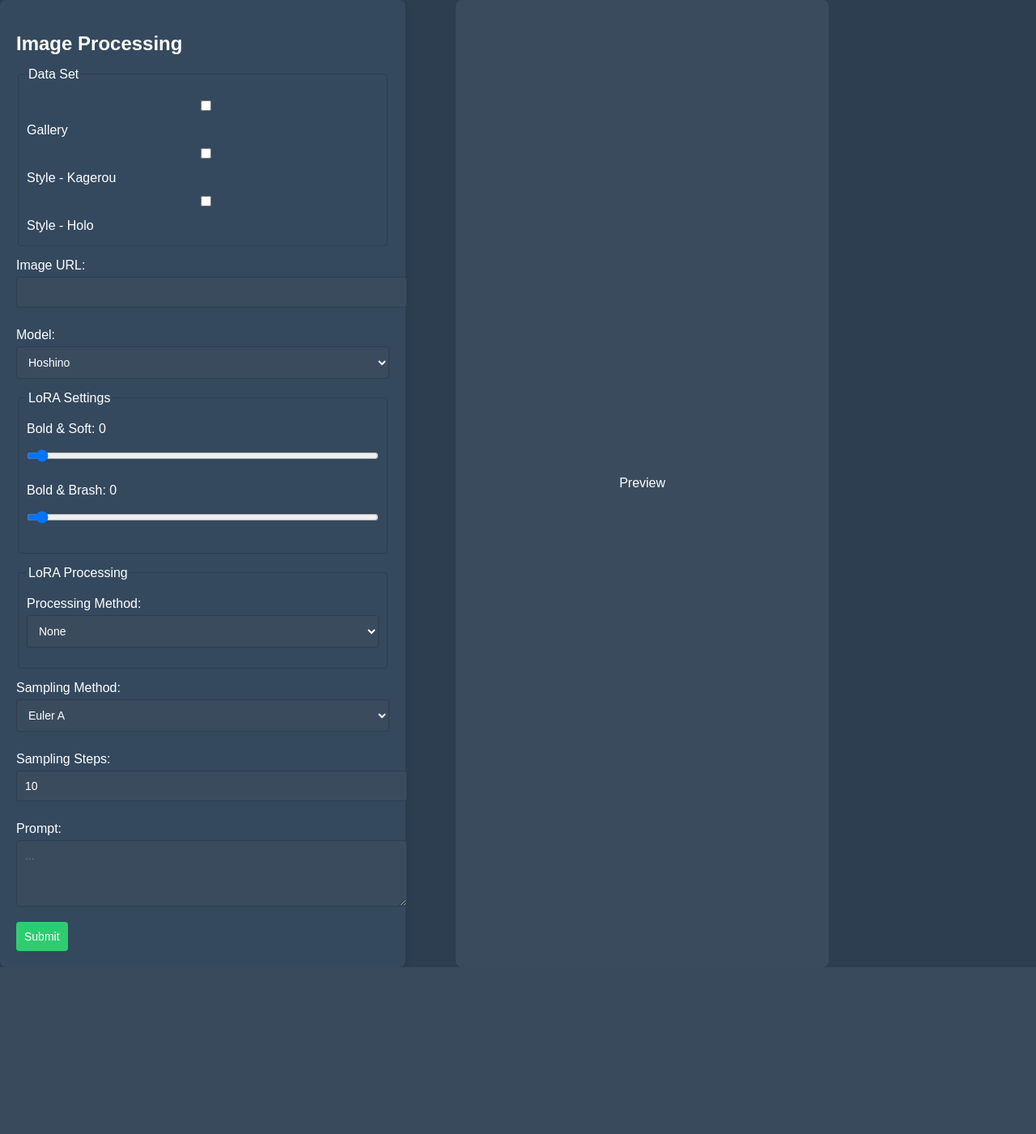
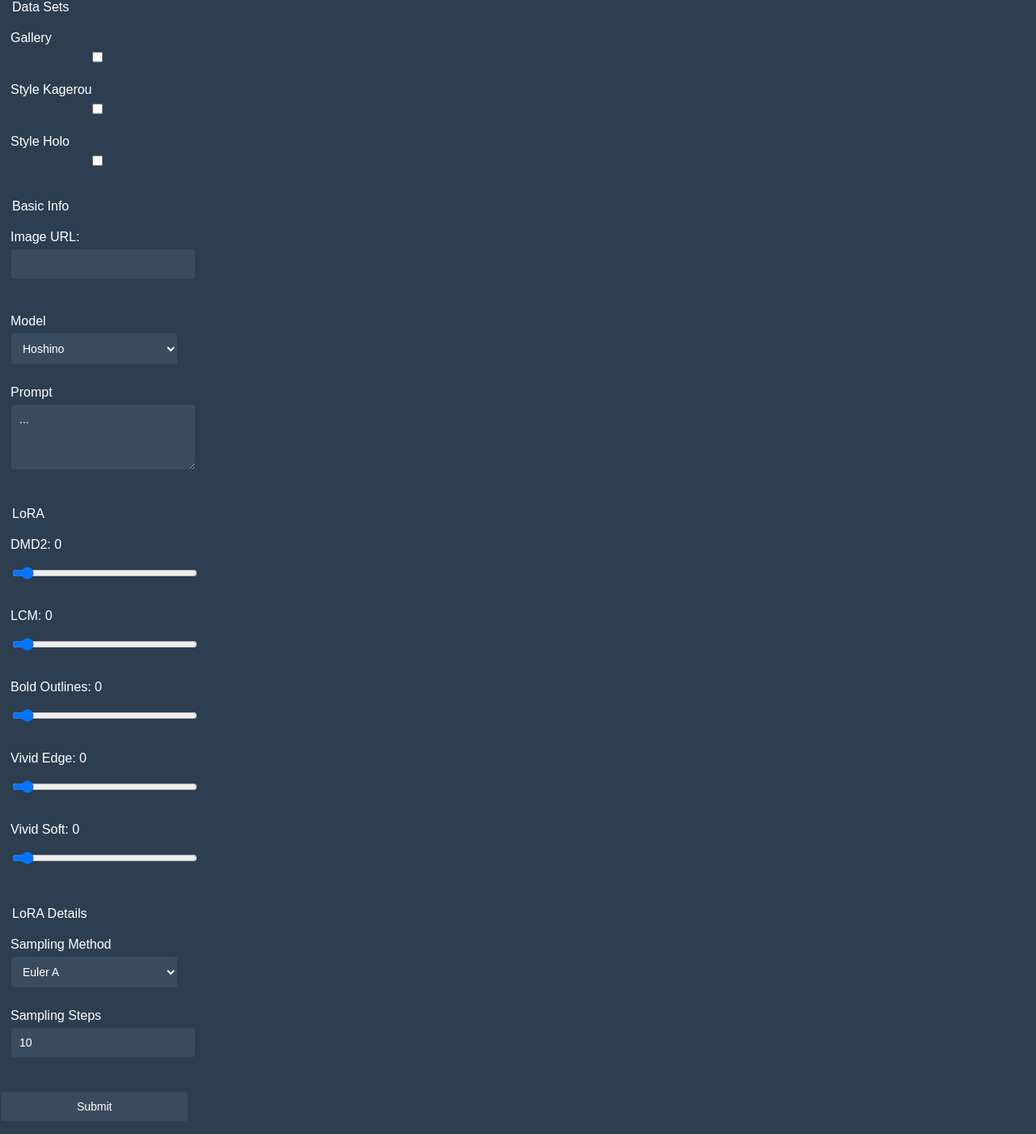
Before and after one commit to ShinyMyst/atherium-image-sorter, a Flask app: page /submit in a window 1280 px wide. Shown: the whole page at 81% size. Before the commit the page ends 1195 px from the top, so only its background shows below. Run offline with Flask 3, Linux system fonts and the light colour scheme.

Commit message:
Replaced submit.html with Python form.  Added macro

```diff
--- a/app.py
+++ b/app.py
@@ -1,6 +1,8 @@
+import json
 from flask import Flask, render_template, jsonify, request
-import json
+from form_gallery import GalleryForm
 
+# TODO Rename gallery form to like submit form
 
 json_dict = {
     'Gallery': "data/images.json",
@@ -8,7 +10,7 @@ json_dict = {
 }
 
 app = Flask(__name__)
-
+app.config['SECRET_KEY'] = 'secret-key'
 
 @app.route('/')
 def index():
@@ -31,7 +33,7 @@ def get_images():
 
 @app.route('/submit')
 def get_submit():
-    return render_template('submit.html')
+    return render_template('submit.html', form=GalleryForm())
 
 
 @app.route('/new', methods=['POST'])
--- /dev/null
+++ b/templates/_macros.html
@@ -0,0 +1,6 @@
+{% macro slider_field(field) %}
+    <label for="{{ field.id }}">{{ field.label.text }}: <span id="{{ field.id }}-val">{{ field.data or 0 }}</span></label>
+    <input type="range" class="slider-input" id="{{ field.id }}" name="{{ field.name }}"
+           min="0" max="1.5" step="0.1" value="{{ field.data or 0 }}" data-target="{{ field.id }}-val">
+    <br>
+{% endmacro %}
--- a/templates/submit.html
+++ b/templates/submit.html
@@ -7,171 +7,73 @@
     <link rel="stylesheet" href="/static/css/style.css">
 </head>
 <body>
-    <div class="form-wrapper">
-        <div class="form-container">
-            <h2>Image Processing</h2>
-            <form id="data-form" action="/new" method="POST" onsubmit="return prepareForm()">
-                <!-- Style Options -->
+    <form method="POST">
+        {{ form.hidden_tag() }}
+
         <fieldset>
-                    <legend>Data Set</legend>
-                    <label>
-                        <input type="checkbox" name="Data Set" value="Gallery"> Gallery
-                    </label>
-
-                    <label>
-                        <input type="checkbox" name="Data Set" value="Style - Kagerou"> Style - Kagerou
-                    </label>
-                    <label>
-                        <input type="checkbox" name="Data Set" value="Style - Holo"> Style - Holo
-                    </label>
-                </fieldset>
-                <!-- Image URL -->
-                <label for="image-url">Image URL:</label>
-                <input type="url" id="image-url" name="url" required>
-
-                <!-- Model Selection -->
-                <label for="model-select">Model:</label>
-                <select id="model-select" name="model">
-                    <option value="Hoshino">Hoshino</option>
-                    <option value="Hoseki">Hoseki</option>
-                </select>
-
-                <!-- LoRA Settings -->
-                <fieldset>
-                    <legend>LoRA Settings</legend>
-
-                    <div class="slider-group">
-                        <label for="bold-soft">Bold & Soft: <span id="bold-soft-value">0</span></label>
-                        <div class="slider-container">
-                            <input type="range" id="bold-soft" min="0" max="1.5" step="0.1" value="0">
-                        </div>
-                    </div>
-
-                    <div class="slider-group">
-                        <label for="bold-brash">Bold & Brash: <span id="bold-brash-value">0</span></label>
-                        <div class="slider-container">
-                            <input type="range" id="bold-brash" min="0" max="1.5" step="0.1" value="0">
-                        </div>
-                    </div>
+            <legend>Data Sets</legend>
+            {{ form.gallery.label }} {{ form.gallery() }}<br>
+            {{ form.style_kagerou.label }} {{ form.style_kagerou() }}<br>
+            {{ form.style_holo.label }} {{ form.style_holo() }}<br>
         </fieldset>
 
-                <!-- LoRA Processing -->
         <fieldset>
-                    <legend>LoRA Processing</legend>
+            <legend>Basic Info</legend>
+            <label for="image-url">Image URL:</label>
+            <input type="url" id="image-url" name="url" oninput="updatePreview(this.value)">
+            <img id="preview" src="">
 
-                    <label for="processing-select">Processing Method:</label>
-                    <select id="processing-select">
-                        <option value="None">None</option>
-                        <option value="DMD2">DMD2</option>
-                        <option value="LCM">LCM</option>
-                    </select>
-
-                    <div id="processing-slider-group" class="hidden">
-                        <label for="processing-strength">Strength: <span id="processing-strength-value">0</span></label>
-                        <div class="slider-container">
-                            <input type="range" id="processing-strength" min="0" max="1.5" step="0.1" value="0">
-                        </div>
-                    </div>
+            {{ form.model.label }} {{ form.model() }}<br>
+            {{ form.prompt.label }} {{ form.prompt() }}<br>
         </fieldset>
 
-                <!-- Sampling Settings -->
-                <label for="sampling-method">Sampling Method:</label>
-                <select id="sampling-method" name="Sampling Method">
-                    <option value="Euler A">Euler A</option>
-                    <option value="Euler">Euler</option>
-                    <option value="DDIM">DDIM</option>
-                    <option value="LMS">LMS</option>
-                </select>
 
-                <label for="sampling-steps">Sampling Steps:</label>
-                <input type="number" id="sampling-steps" name="Sampling Steps" min="1" max="100" value="10">
-
-                <label for="prompt">Prompt:</label>
-                <textarea id="prompt" name="prompt" rows="2" placeholder="..."></textarea>
-
-                <button type="submit">Submit</button>
-            </form>
-        </div>
-
-        <!-- Image Preview -->
-        <div class="image-preview-container">
-            <img id="image-preview" src="" alt="Preview">
-            <p id="preview-text">Preview</p>
-        </div>
-    </div>
 
     <script>
-        // Slider value displays
-        document.getElementById('bold-soft').addEventListener('input', function() {
-            document.getElementById('bold-soft-value').textContent = this.value;
+    document.addEventListener('DOMContentLoaded', function() {
+        document.querySelectorAll('.slider-input').forEach(slider => {
+            const targetId = slider.getAttribute('data-target');
+            const target = document.getElementById(targetId);
+
+            slider.addEventListener('input', function() {
+                target.textContent = this.value;
             });
-        document.getElementById('bold-brash').addEventListener('input', function() {
-            document.getElementById('bold-brash-value').textContent = this.value;
         });
-        document.getElementById('processing-strength').addEventListener('input', function() {
-            document.getElementById('processing-strength-value').textContent = this.value;
     });
+    </script>
 
-        // Show/hide processing slider
-        document.getElementById('processing-select').addEventListener('change', function() {
-            const sliderGroup = document.getElementById('processing-slider-group');
-            sliderGroup.classList.toggle('hidden', this.value === 'None');
-        });
+    <fieldset>
+        {# Jinja Macro #}
+        {% from "_macros.html" import slider_field %}
+        <legend>LoRA</legend>
+        {{ slider_field(form.dmd2) }}
+        {{ slider_field(form.lcm) }}
+        {{ slider_field(form.bold_outlines) }}
+        {{ slider_field(form.vivid_edge) }}
+        {{ slider_field(form.vivid_soft) }}
+    </fieldset>
 
-        // Image preview
-        document.getElementById('image-url').addEventListener('input', function() {
-            const url = this.value.trim();
-            const previewImg = document.getElementById('image-preview');
-            const previewText = document.getElementById('preview-text');
+        <fieldset>
+            <legend>LoRA Details</legend>
+            {{ form.sampling_method.label }} {{ form.sampling_method() }}<br>
+            {{ form.sampling_steps.label }} {{ form.sampling_steps() }}<br>
+        </fieldset>
 
+        {{ form.submit() }}
+    </form>
+
+    <script>
+        function updatePreview(url) {
+            const img = document.getElementById("preview");
             if (url) {
-                previewImg.src = url;
-                previewImg.style.display = 'block';
-                previewText.style.display = 'none';
+                img.src = url;
+                img.style.display = 'block';
             } else {
-                previewImg.style.display = 'none';
-                previewText.style.display = 'block';
+                img.style.display = 'none';
+                img.src = '';
             }
-        });
-
-        function prepareForm() {
-            const form = document.getElementById('data-form');
-            const processingSelect = document.getElementById('processing-select');
-            const processingStrength = document.getElementById('processing-strength').value;
-            const promptValue = document.getElementById('prompt').value;
-
-            // Create hidden inputs for LoRA values
-            const boldSoftInput = document.createElement('input');
-            boldSoftInput.type = 'hidden';
-            boldSoftInput.name = 'LoRA[Bold & Soft]';
-            boldSoftInput.value = document.getElementById('bold-soft').value;
-            form.appendChild(boldSoftInput);
-
-            const boldBrashInput = document.createElement('input');
-            boldBrashInput.type = 'hidden';
-            boldBrashInput.name = 'LoRA[Bold & Brash]';
-            boldBrashInput.value = document.getElementById('bold-brash').value;
-            form.appendChild(boldBrashInput);
-
-            // Only add processing if not "None"
-            if (processingSelect.value !== 'None') {
-                const processingInput = document.createElement('input');
-                processingInput.type = 'hidden';
-                processingInput.name = `LoRA[${processingSelect.value}]`;
-                processingInput.value = processingStrength;
-                form.appendChild(processingInput);
-            }
-
-            // Add prompt to the form
-            const promptInput = document.createElement('input');
-            promptInput.type = 'hidden';
-            promptInput.name = 'prompt';
-            promptInput.value = promptValue;
-            form.appendChild(promptInput);
-
-            // No need to modify the checkboxes - they'll submit naturally
-            return true;
         }
         </script>
+
 </body>
 </html>
```
Lines whose indentation alone changed are shown as unchanged.
